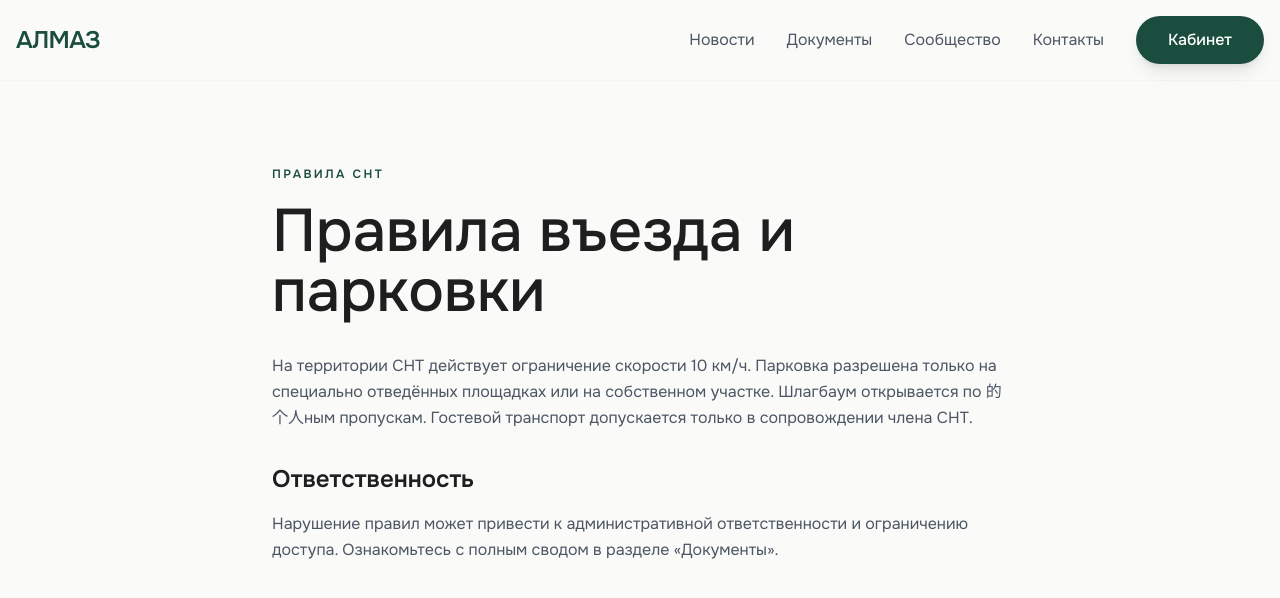
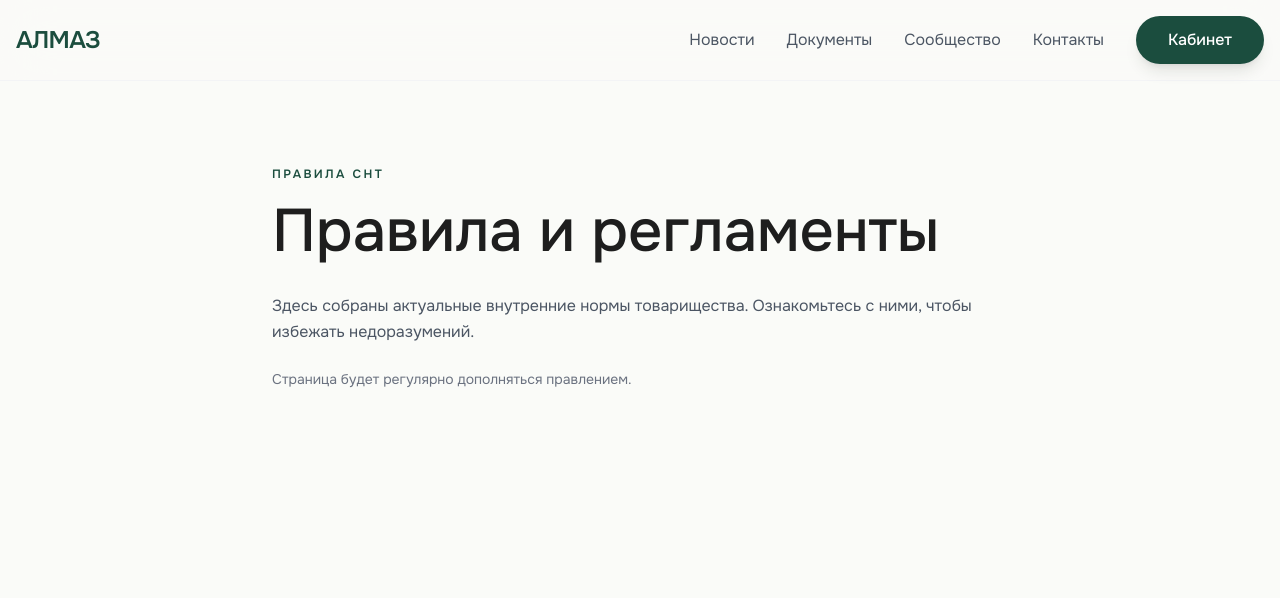
Before and after one commit to rawcam/almaz-snt, a Next.js app: page /almaz-snt/articles/rules in a window 1280 px wide. Shown: the top 598 px of the page. Built offline with nearby package versions, Linux system fonts and the light colour scheme.

Commit message:
Update rules.js

```diff
--- a/src/pages/articles/rules.js
+++ b/src/pages/articles/rules.js
@@ -1,3 +1,4 @@
+// src/pages/articles/rules.js
 import Navbar from '../../components/Navbar'
 import { motion } from 'framer-motion'
 
@@ -15,18 +16,12 @@ export default function Rules() {
             Правила СНТ
           </span>
           <h1 className="text-5xl md:text-6xl font-medium mt-4 mb-8 text-dark">
-            Правила въезда и парковки
+            Правила и регламенты
           </h1>
           <p className="text-gray-600 leading-relaxed mb-6">
-            На территории СНТ действует ограничение скорости 10 км/ч. Парковка разрешена только на
-            специально отведённых площадках или на собственном участке. Шлагбаум открывается по
-           的个人ным пропускам. Гостевой транспорт допускается только в сопровождении члена СНТ.
+            Здесь собраны актуальные внутренние нормы товарищества. Ознакомьтесь с ними, чтобы избежать недоразумений.
           </p>
-          <h2 className="text-2xl font-semibold text-dark mt-8 mb-4">Ответственность</h2>
-          <p className="text-gray-600 leading-relaxed">
-            Нарушение правил может привести к административной ответственности и ограничению доступа.
-            Ознакомьтесь с полным сводом в разделе «Документы».
-          </p>
+          <p className="text-gray-500 text-sm">Страница будет регулярно дополняться правлением.</p>
         </motion.article>
       </div>
     </div>
```
